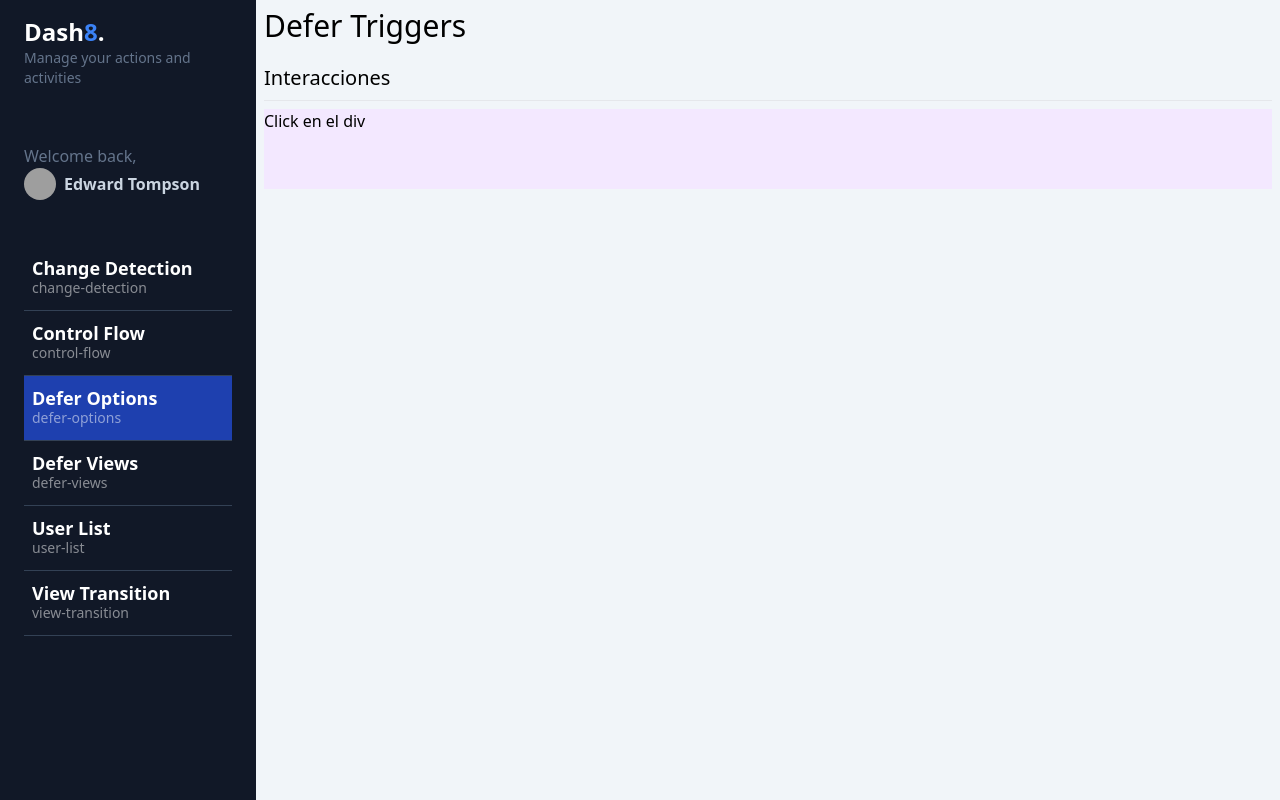
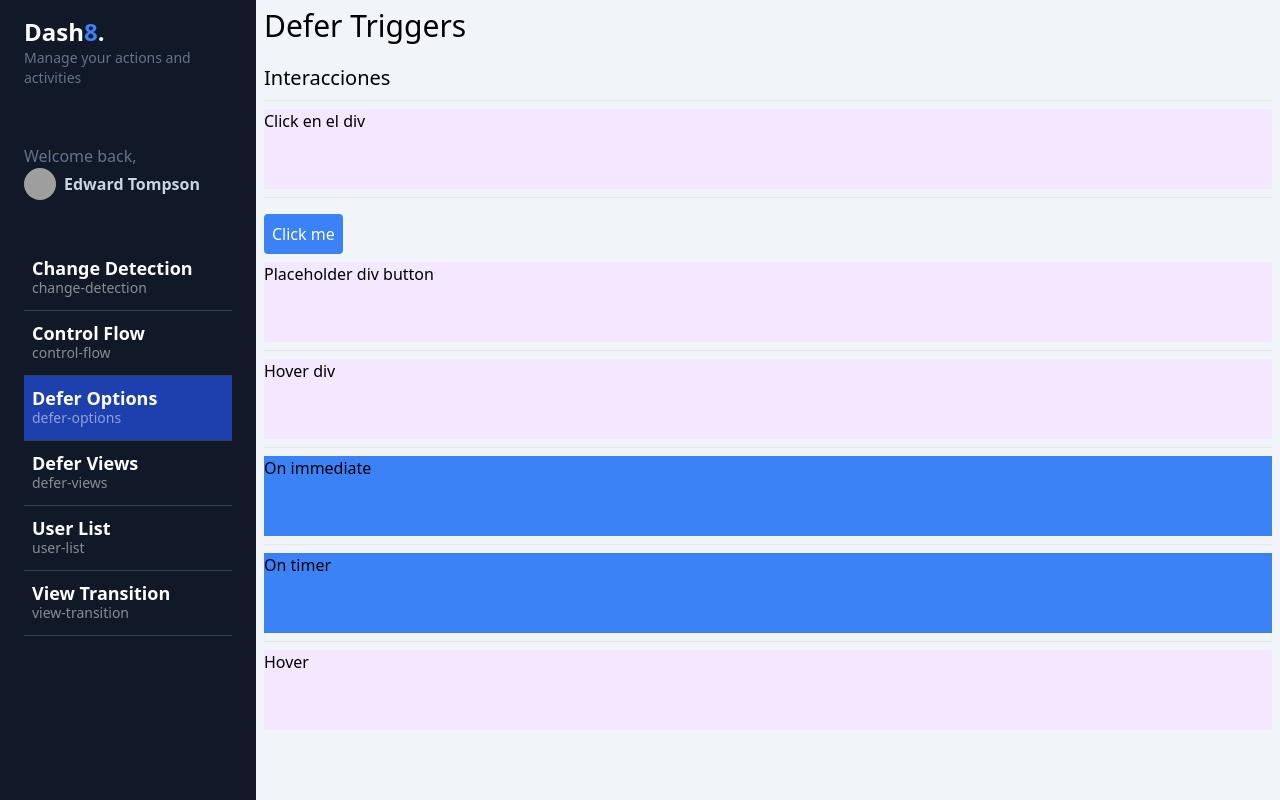
Before and after one commit to raulmoralesruiz/myDashboard, an Angular app: page /dashboard/defer-options in a window 1280 px wide. Built offline with nearby package versions, Linux system fonts and the light colour scheme; grey boxes are pictures that could not be loaded.

Commit message:
403. Defer Triggers - Interacciones - Parte 2

```diff
--- a/src/app/dashboard/pages/defer-options/defer-options.component.html
+++ b/src/app/dashboard/pages/defer-options/defer-options.component.html
@@ -13,5 +13,80 @@
       Click en el div
     </div>
   }
+</section>
 
+<section>
+  <hr class="my-2">
+
+  <button
+    #btnInteraction
+    class="p-2 bg-blue-500 hover:bg-blue-700 transition-all rounded text-white my-2">
+    Click me
+  </button>
+
+  @defer (on interaction(btnInteraction)) {
+    <app-heavy-loaders-fast cssClass="bg-blue-500 h-20" >
+      <span>On interaction</span>
+    </app-heavy-loaders-fast>
+  } @placeholder {
+    <div class="w-full h-20 bg-purple-100">
+      Placeholder div button
+    </div>
+  }
 </section>
+
+<section>
+  <hr class="my-2">
+
+  @defer (on hover) {
+    <app-heavy-loaders-fast cssClass="bg-blue-500 h-20" >
+      <span>On hover</span>
+    </app-heavy-loaders-fast>
+  } @placeholder {
+    <div class="w-full h-20 bg-purple-100">
+      Hover div
+    </div>
+  }
+</section>
+
+<section>
+  <hr class="my-2">
+
+  @defer (on immediate) {
+    <app-heavy-loaders-fast cssClass="bg-blue-500 h-20" >
+      <span>On immediate</span>
+    </app-heavy-loaders-fast>
+  } @placeholder {
+    <div class="w-full h-20 bg-purple-100">
+      Immediate div
+    </div>
+  }
+</section>
+
+<section>
+  <hr class="my-2">
+
+  @defer (on timer(2000)) {
+    <app-heavy-loaders-fast cssClass="bg-blue-500 h-20" >
+      <span>On timer</span>
+    </app-heavy-loaders-fast>
+  } @placeholder {
+    <div class="w-full h-20 bg-purple-100">
+      2 segundos
+    </div>
+  }
+</section>
+
+<section>
+  <hr class="my-2">
+
+  @defer (on hover; prefetch on idle) {
+    <app-heavy-loaders-fast cssClass="bg-blue-500 h-20" >
+      <span>On hover, idle</span>
+    </app-heavy-loaders-fast>
+  } @placeholder {
+    <div class="w-full h-20 bg-purple-100">
+      Hover
+    </div>
+  }
+</section>
```
